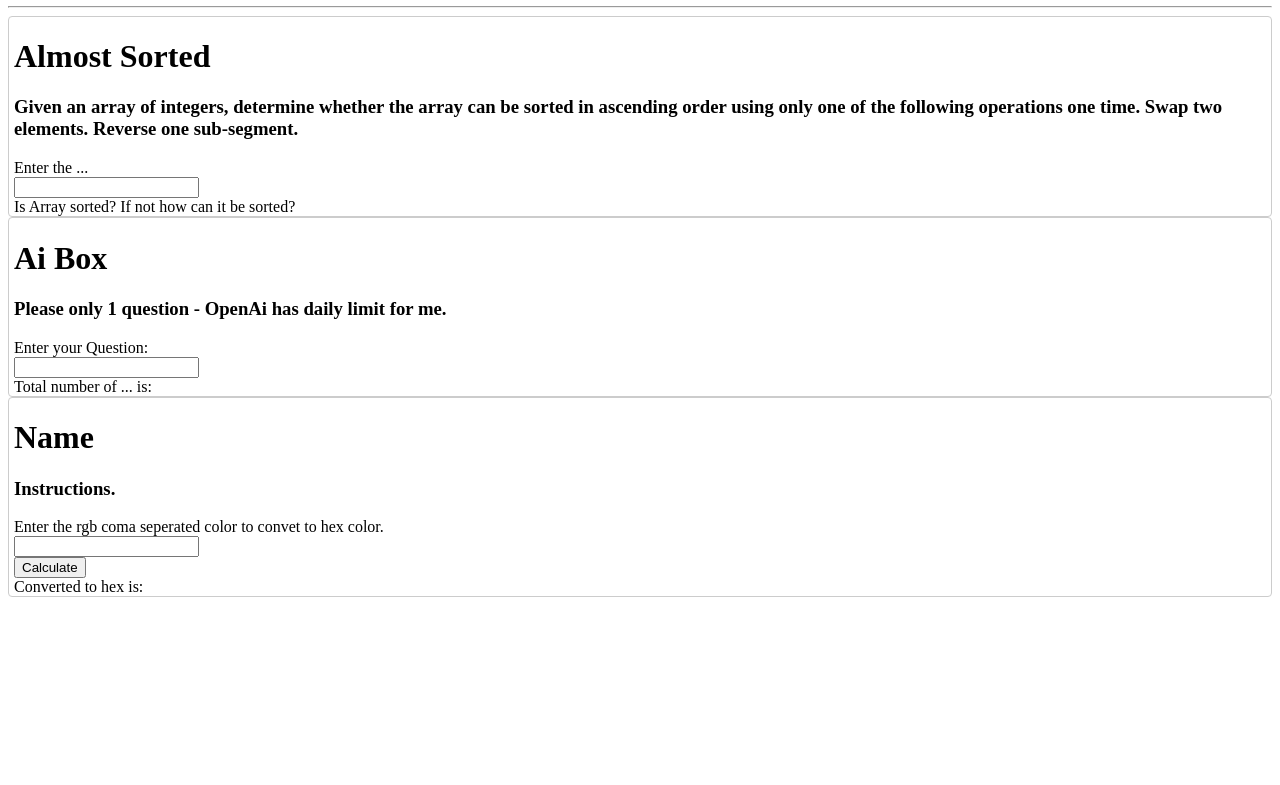
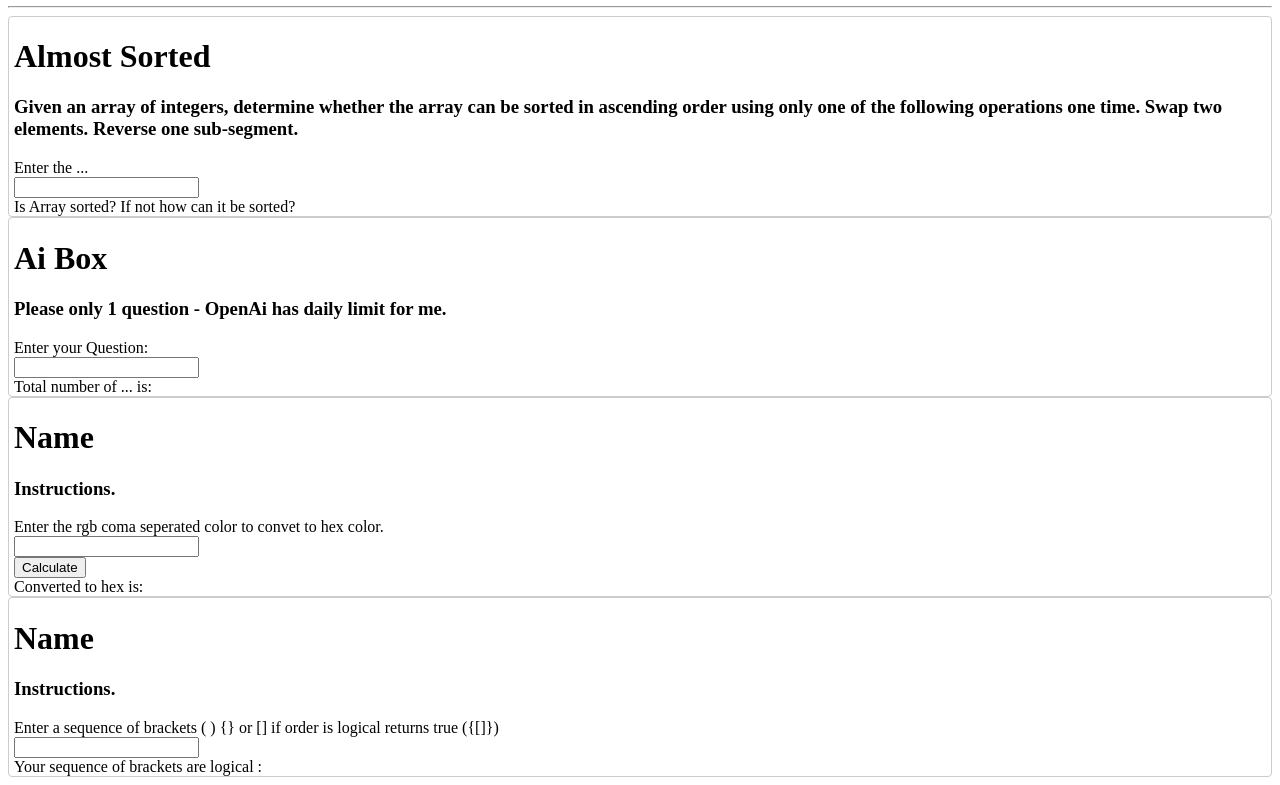
Before and after one commit to pauloconnell/hackerRank, a Nuxt app: page / in a window 1280 px wide. Shown: the part 234-1019 px from the top of the page. Before the commit the page ends 839 px from the top, so only its background shows below. Built offline with nearby package versions, Linux system fonts and the light colour scheme.

Commit message:
Feat: ValidBrackets added

```diff
--- a/app.vue
+++ b/app.vue
@@ -17,6 +17,10 @@
       <DataStructuresConvertToHex />
     </div>
 
+    <div class="card">
+      <DataStructuresValidBrackets />
+    </div>
+
 
     <!--
     <NuxtRouteAnnouncer />
--- /dev/null
+++ b/components/DataStructures/ValidBrackets.vue
@@ -0,0 +1,92 @@
+<script setup>
+import { defineModel } from '@vue/composition-api';
+import { ref } from 'vue';
+
+const loading = ref(false);
+const inputBoxRef = ref(null);
+
+const inputBoxModel = defineModel();
+
+
+
+function validBraces(braces) {
+    //TODO ensure that the sequence of brackets make logical sense = true, else return false
+
+    let array = braces.split('');
+    let solution = [];
+    let answer = true;
+    for (let [index, el] of array.entries()) {
+        if (el == "(" || el == "[" || el == "{") {
+            solution.push(el);                        // if open bracket, push onto solution stack
+            continue;
+        } else if (index == 0 || solution.length == 0) {                    // if first element isn't open bracket, return false
+            solution.push(el);
+            answer = false;
+            break;
+        }
+        if (solution[solution.length - 1] == "(" && el == ")") {
+            solution.pop();                           // if we closed our bracket pop it off stack
+            console.log({ solution })
+            continue;
+        }
+        if (solution[solution.length - 1] == "[" && el == "]") {
+            solution.pop();
+            continue;
+        }
+        if (solution[solution.length - 1] == "{" && el == "}") {
+            solution.pop();
+            continue;
+        }
+        solution.push(el)
+        answer = false;          // we have a closing bracket without matching opening bracket = false
+        break;
+    }
+
+    if (answer == true && solution.length == 0) {
+        answer = true;
+    } else answer = false
+    return answer;
+}
+
+
+const answer = ref();
+const gotData = (data) => {
+
+    let array = inputBoxModel.value.split(" ").map(Number);                                     // convert string input into array of numbers
+    answer.value = validBraces(inputBoxModel.value);
+    // ensure input box scales with input size
+    let minWidth = '170px';
+    if (inputBoxModel.value.length > 22) {
+        minWidth = `${inputBoxModel.value.length * 7}px`;
+    }
+    inputBoxRef.value.style.width = minWidth;                        // expand input box based on how many characters are in the input
+}
+
+</script>
+
+<!-- <style>
+.input-container {
+    display: flex;
+}
+input {
+    flex: 1;
+}
+</style> -->
+
+<template>
+    <h1>Name</h1>
+
+    <h3>Instructions.</h3>
+
+    <div class="input-container">
+        <div>
+            Enter a sequence of brackets  ( ) {} or []   if order is logical returns true ({[]})
+        </div>
+        <input ref="inputBoxRef" type="text" id="candles" name="candles" v-model="inputBoxModel" @input="gotData"
+            width="auto">
+    </div>
+    <div>
+        Your sequence of brackets are logical : <span v-if="loading">Loading...</span> <span v-else>{{ answer }} </span>
+    </div>
+
+</template>
```
